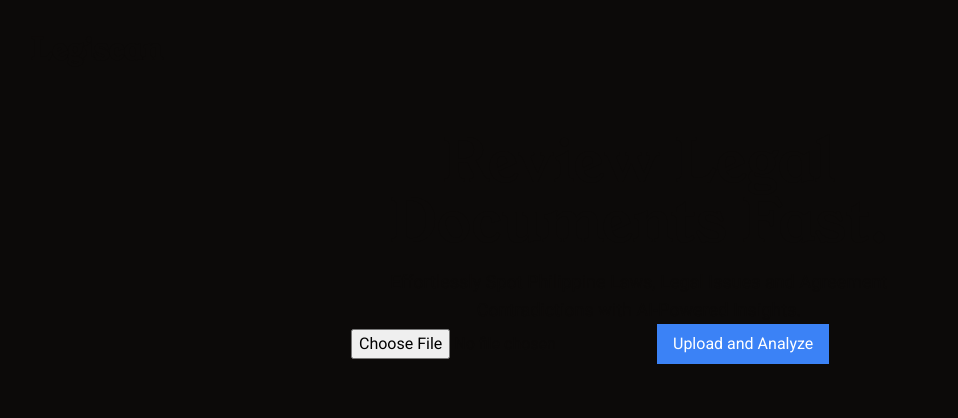
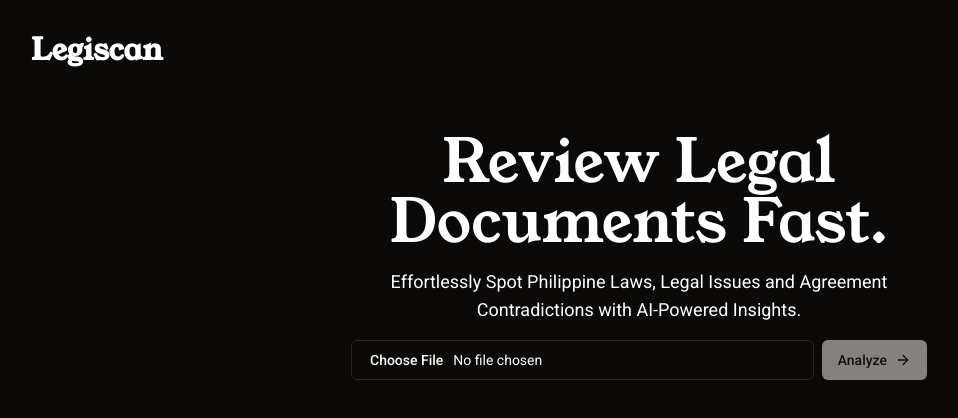
Before and after one commit to aritako/contrack, a Next.js app: page / in a window 1280 px wide. Shown: the top 418 px of the page, without its empty margins (1-959 px from the left). Built offline with nearby package versions, Linux system fonts and the light colour scheme.

Commit message:
feat: style buttons

```diff
--- a/app/layout.tsx
+++ b/app/layout.tsx
@@ -13,8 +13,8 @@
   children: React.ReactNode;
 }>) {
   return (
-    <html lang="en">
-      <body className={`${roboto.className} ${young_serif.variable} bg-stone-950 p-0 m-0`}
+    <html lang="en" className="dark">
+      <body className={`${roboto.className} ${young_serif.variable} bg-stone-950 text-white p-0 m-0`}
       >
         {children}
       </body>
--- a/app/page.tsx
+++ b/app/page.tsx
@@ -3,7 +3,12 @@
 import useUpload from '@/lib/hooks/useUpload';
 import {young_serif} from '@/lib/fonts/fonts'
 import "./globals.css"
+import "./styles.css"
 import Navbar from './components/navbar';
+import { Input } from '@/components/ui/input';
+import { Button } from '@/components/ui/button';
+import { ArrowRight } from 'lucide-react';
+
 export default function Home() {
   const { file, setFile, uploadFile, status } = useUpload();
 
@@ -30,21 +35,20 @@
             <span className = "text-lg text-center">Effortlessly Spot Philippine Laws, Legal Issues and Agreement Contradictions with AI-Powered Insights.</span>
           </div>
 
-          <form onSubmit={handleSubmit}>
-            <input type="file" onChange={handleFileChange} className="mb-4" />
-            <button type="submit" className="px-4 py-2 bg-blue-500 text-white">
-              Upload and Analyze
-            </button>
+          <form onSubmit={handleSubmit} className='flex my-4 gap-2'>
+            <Input id = "file" type = "file" onChange = {handleFileChange}/>
+            <Button type="submit" disabled={!file}>
+              Analyze <ArrowRight/>
+            </Button>
           </form>
         </div>
+        {status.error && (
+        <div className="text-red-500 mt-4">API Error: {status.error}</div>
+        )}
+        {status.message && (
+          <div className="text-green-500 mt-4">API Success: {status.message}</div>
+        )}
       </section>
-
-      {status.error && (
-        <div className="text-red-500 mt-4">{status.error}</div>
-      )}
-      {status.message && (
-        <div className="text-green-500 mt-4">{status.message}</div>
-      )}
     </main>
   );
 }
--- /dev/null
+++ b/components/ui/button.tsx
@@ -0,0 +1,56 @@
+import * as React from "react"
+import { Slot } from "@radix-ui/react-slot"
+import { cva, type VariantProps } from "class-variance-authority"
+
+import { cn } from "@/lib/utils"
+
+const buttonVariants = cva(
+  "inline-flex items-center justify-center gap-2 whitespace-nowrap rounded-md text-sm font-medium ring-offset-background transition-colors focus-visible:outline-none focus-visible:ring-2 focus-visible:ring-ring focus-visible:ring-offset-2 disabled:pointer-events-none disabled:opacity-50 [&_svg]:pointer-events-none [&_svg]:size-4 [&_svg]:shrink-0",
+  {
+    variants: {
+      variant: {
+        default: "bg-primary text-primary-foreground hover:bg-primary/90",
+        destructive:
+          "bg-destructive text-destructive-foreground hover:bg-destructive/90",
+        outline:
+          "border border-input bg-background hover:bg-accent hover:text-accent-foreground",
+        secondary:
+          "bg-secondary text-secondary-foreground hover:bg-secondary/80",
+        ghost: "hover:bg-accent hover:text-accent-foreground",
+        link: "text-primary underline-offset-4 hover:underline",
+      },
+      size: {
+        default: "h-10 px-4 py-2",
+        sm: "h-9 rounded-md px-3",
+        lg: "h-11 rounded-md px-8",
+        icon: "h-10 w-10",
+      },
+    },
+    defaultVariants: {
+      variant: "default",
+      size: "default",
+    },
+  }
+)
+
+export interface ButtonProps
+  extends React.ButtonHTMLAttributes<HTMLButtonElement>,
+    VariantProps<typeof buttonVariants> {
+  asChild?: boolean
+}
+
+const Button = React.forwardRef<HTMLButtonElement, ButtonProps>(
+  ({ className, variant, size, asChild = false, ...props }, ref) => {
+    const Comp = asChild ? Slot : "button"
+    return (
+      <Comp
+        className={cn(buttonVariants({ variant, size, className }))}
+        ref={ref}
+        {...props}
+      />
+    )
+  }
+)
+Button.displayName = "Button"
+
+export { Button, buttonVariants }
--- a/package.json
+++ b/package.json
@@ -9,6 +9,8 @@
     "lint": "next lint"
   },
   "dependencies": {
+    "@radix-ui/react-icons": "^1.3.1",
+    "@radix-ui/react-slot": "^1.1.0",
     "axios": "^1.7.7",
     "class-variance-authority": "^0.7.0",
     "clsx": "^2.1.1",
```
Also changed, not shown: app/styles.css (added), 1 other file (tests, documents, lock files or other folders).
